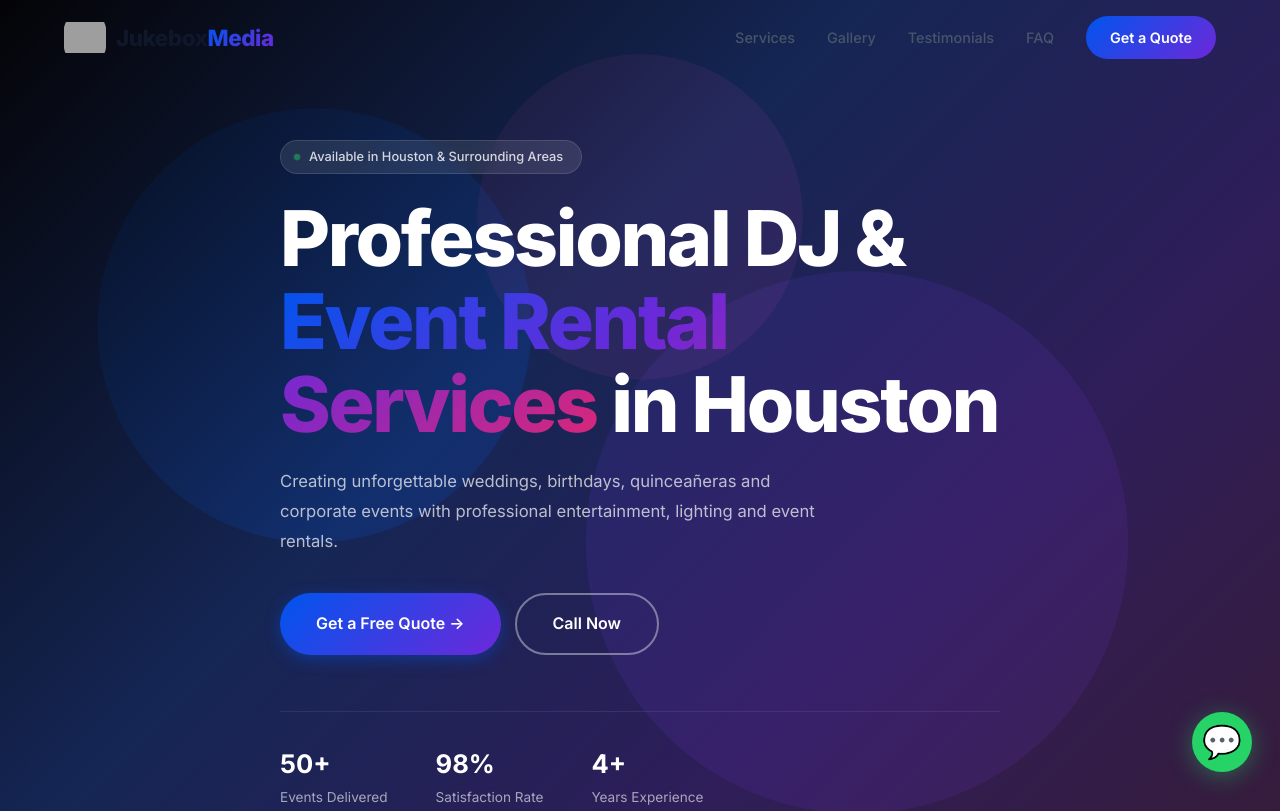
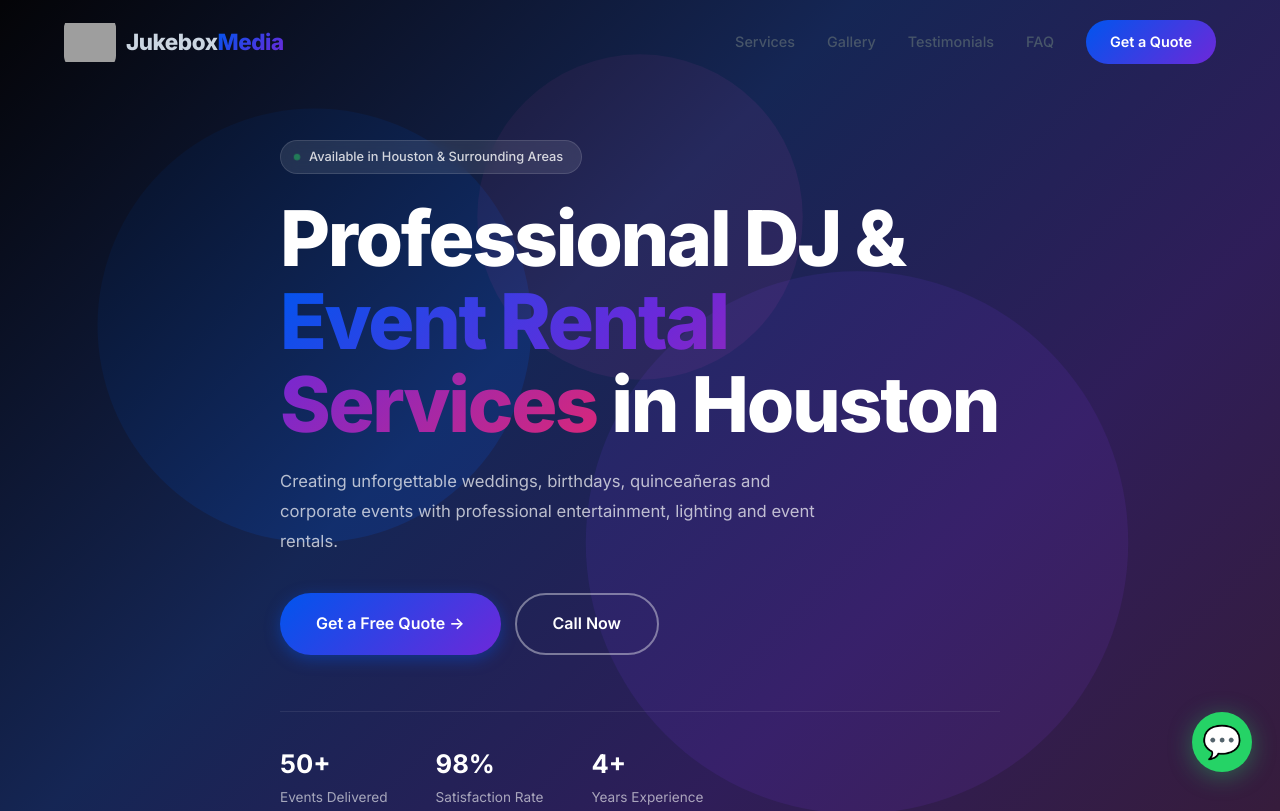
Before and after one commit to webtemplate1996/jukeboxedia2.0, a plain HTML site: page index.html in a window 1280 px wide. Shown: the top 811 px of the page. Drawn offline with Linux system fonts and the light colour scheme; grey boxes are pictures that could not be loaded.

Commit message:
change name color

```diff
--- a/style.css
+++ b/style.css
@@ -245,14 +245,14 @@ ul {
 }
 
 .logo-icon {
-    width: 42px;
-    height: 42px;
+    width: 52px;
+    height: 52px;
     border-radius: 12px;
     object-fit: contain;
 }
 
 .logo-text {
-    color: var(--gray-900);
+    color: var(--gray-300);
 }
 
 .logo-text span {
```
